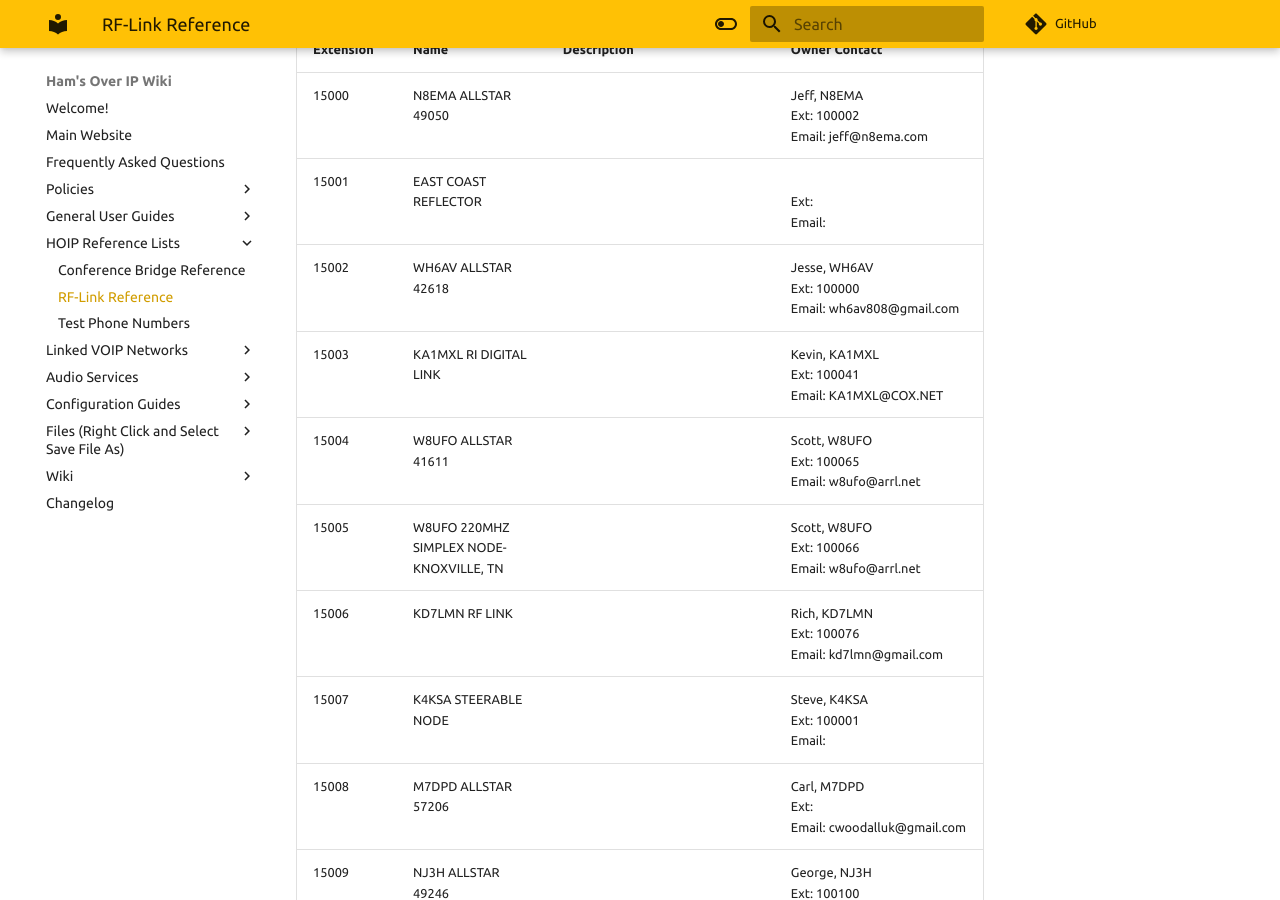
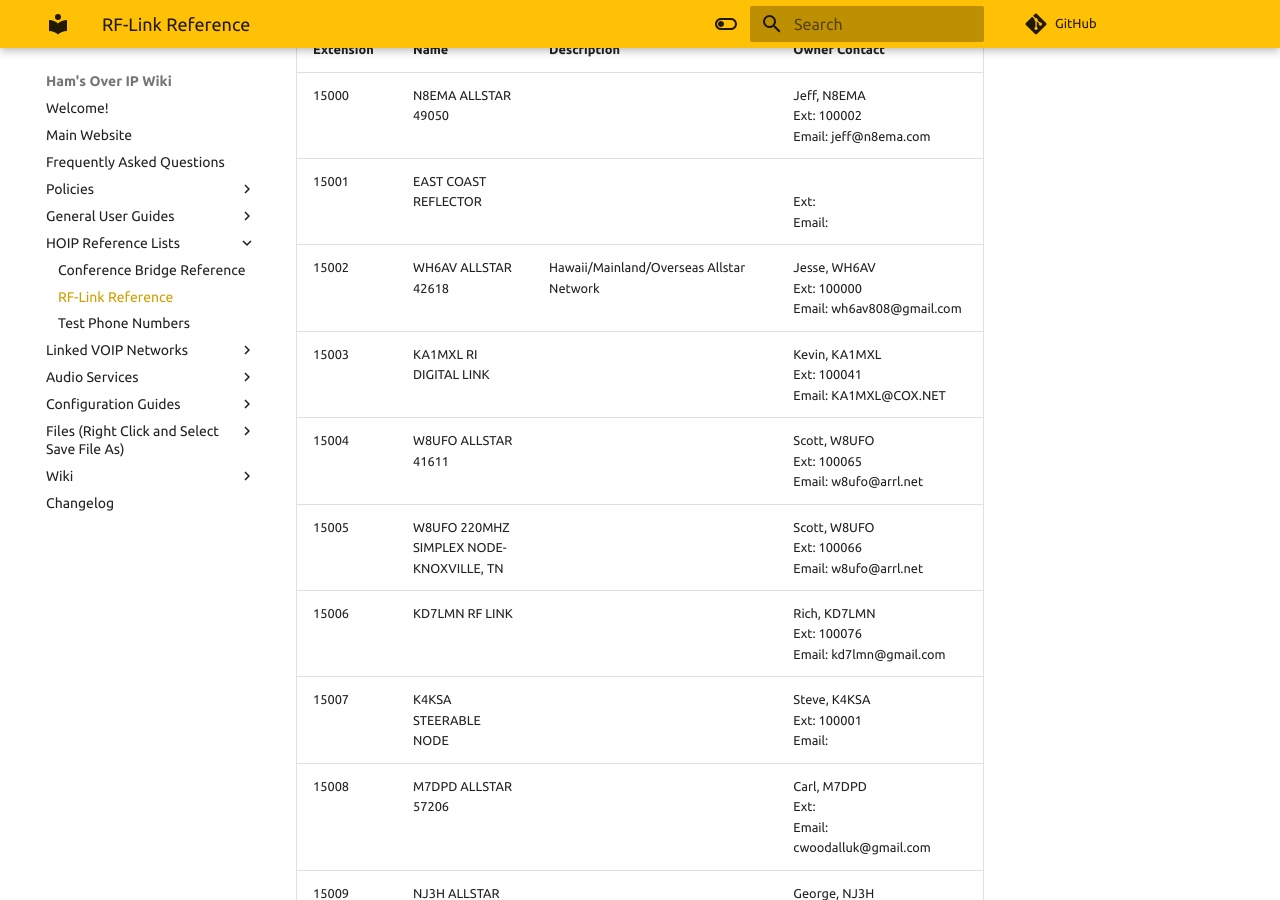
Before and after one commit to hamsoverip/wiki, an MkDocs documentation site: the page built from docs/other/rf-links-list.md, in a window 1280 px wide and 900 px high, scrolled down 675 px. Built offline with MkDocs 1.6.1 and Material for MkDocs 9.7.7, drawn with Linux system fonts in a browser that asks for light colours; comment, search, counter and statistics services are not loaded.

Commit message:
Update rf-links-list.md

```diff
--- a/docs/other/rf-links-list.md
+++ b/docs/other/rf-links-list.md
@@ -17,7 +17,7 @@
 |---------|---------|---------|---------|
 | 15000 |N8EMA ALLSTAR 49050 |  | Jeff, N8EMA</br>Ext: 100002</br>Email: jeff@n8ema.com |
 | 15001 |EAST COAST REFLECTOR |  | </br>Ext: </br>Email:  |
-| 15002 |WH6AV ALLSTAR 42618 |  | Jesse, WH6AV</br>Ext: 100000</br>Email: wh6av808@gmail.com |
+| 15002 |WH6AV ALLSTAR 42618 |Hawaii/Mainland/Overseas Allstar Network  | Jesse, WH6AV</br>Ext: 100000</br>Email: wh6av808@gmail.com |
 | 15003 |KA1MXL RI DIGITAL LINK |  | Kevin, KA1MXL</br>Ext: 100041</br>Email: KA1MXL@COX.NET |
 | 15004 |W8UFO ALLSTAR 41611 |  | Scott, W8UFO</br>Ext: 100065</br>Email: w8ufo@arrl.net |
 | 15005 |W8UFO 220MHZ SIMPLEX NODE-KNOXVILLE, TN |  | Scott, W8UFO</br>Ext: 100066</br>Email: w8ufo@arrl.net |
```
